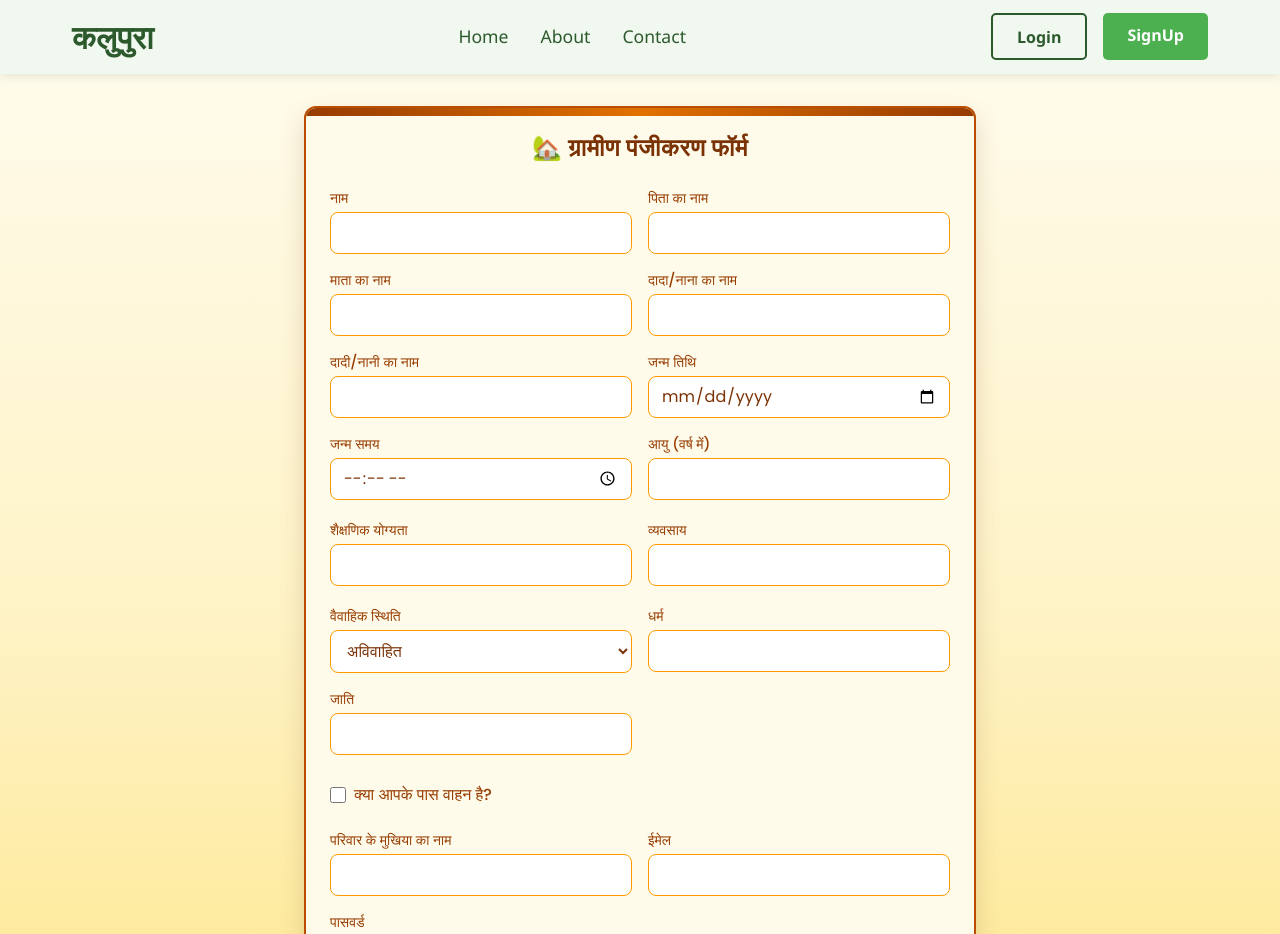
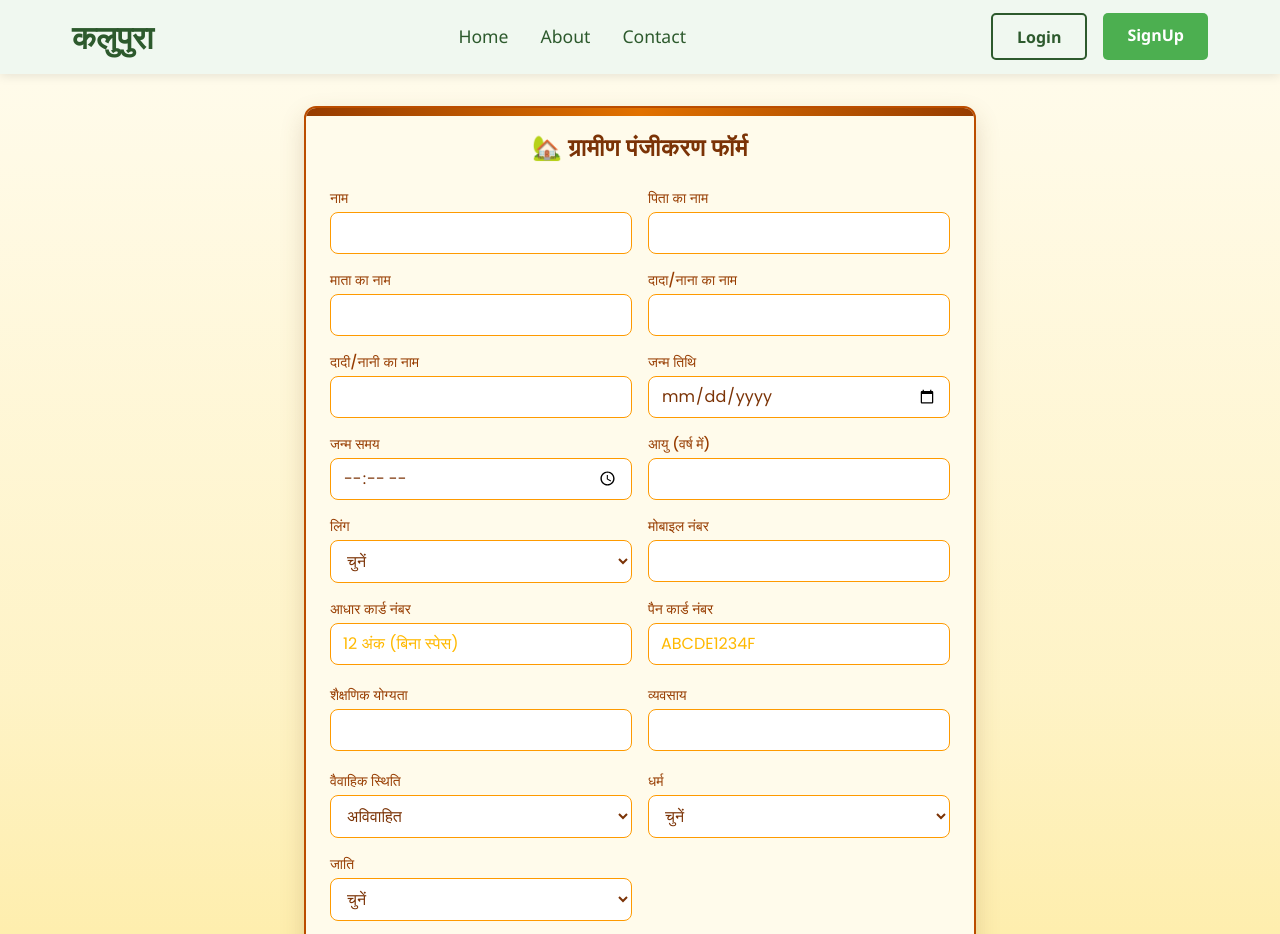
Before and after one commit to bhavy-sharma/Kalupura, a Next.js app in the folder client/: page /registration/admin in a window 1280 px wide. Shown: the top 934 px of the page. Built offline with nearby package versions, Linux system fonts and the light colour scheme.

Commit message:
Admin Details Added

```diff
--- a/client/app/registration/admin/page.js
+++ b/client/app/registration/admin/page.js
@@ -16,6 +16,10 @@ function UserRegister() {
     dob: "",
     dobTime: "",
     age: "",
+    gender: "", // Added
+    phoneNumber: "", // Added
+    aadharNumber: "", // Added
+    panNumber: "", // Added
 
     // Education & Work
     qualification: "",
@@ -24,8 +28,8 @@ function UserRegister() {
     // Marital & Social
     maritalStatus: "single",
     marriageDate: "",
-    dharam: "",
-    jaati: "",
+    dharam: "", // Now a select
+    jaati: "", // Now a select
 
     // Vehicles
     hasVehicle: false,
@@ -75,7 +79,7 @@ function UserRegister() {
 
   return (
     <>
-    <Header/>
+      <Header />
       <div className="min-h-screen flex justify-center items-start pt-8 pb-12 px-4 bg-gradient-to-b from-amber-50 via-amber-100 to-amber-200">
         <motion.div
           initial={{ opacity: 0, y: -30 }}
@@ -106,9 +110,56 @@ function UserRegister() {
                 { label: "जन्म तिथि", name: "dob", type: "date" },
                 { label: "जन्म समय", name: "dobTime", type: "time" },
                 { label: "आयु (वर्ष में)", name: "age", type: "number" },
+                { label: "लिंग", name: "gender", type: "select" },
+                { label: "मोबाइल नंबर", name: "phoneNumber", type: "tel", required: true },
+                { label: "आधार कार्ड नंबर", name: "aadharNumber", type: "text", maxLength: 12 },
+                { label: "पैन कार्ड नंबर", name: "panNumber", type: "text", maxLength: 10 },
               ].map((field, i) => (
                 <div key={i}>
                   <label className="block text-amber-800 text-sm font-medium mb-1">{field.label}</label>
+                  {field.type === "select" && field.name === "gender" ? (
+                    <select
+                      name="gender"
+                      value={formData.gender}
+                      onChange={handleChange}
+                      className="w-full px-3 py-2 border border-amber-500 rounded-lg focus:outline-none focus:ring-2 focus:ring-amber-400 bg-white text-amber-900"
+                    >
+                      <option value="">चुनें</option>
+                      <option value="male">पुरुष</option>
+                      <option value="female">महिला</option>
+                      <option value="other">अन्य</option>
+                    </select>
+                  ) : field.type === "select" && field.name === "jaati" ? (
+                    <select
+                      name="jaati"
+                      value={formData.jaati}
+                      onChange={handleChange}
+                      className="w-full px-3 py-2 border border-amber-500 rounded-lg focus:outline-none focus:ring-2 focus:ring-amber-400 bg-white text-amber-900"
+                    >
+                      <option value="">चुनें</option>
+                      <option value="General">General</option>
+                      <option value="SC">SC</option>
+                      <option value="ST">ST</option>
+                      <option value="OBC">OBC</option>
+                      <option value="Other">अन्य</option>
+                    </select>
+                  ) : field.type === "select" && field.name === "dharam" ? (
+                    <select
+                      name="dharam"
+                      value={formData.dharam}
+                      onChange={handleChange}
+                      className="w-full px-3 py-2 border border-amber-500 rounded-lg focus:outline-none focus:ring-2 focus:ring-amber-400 bg-white text-amber-900"
+                    >
+                      <option value="">चुनें</option>
+                      <option value="Hindu">हिंदू</option>
+                      <option value="Muslim">मुस्लिम</option>
+                      <option value="Christian">ईसाई</option>
+                      <option value="Sikh">सिख</option>
+                      <option value="Buddhist">बौद्ध</option>
+                      <option value="Jain">जैन</option>
+                      <option value="Other">अन्य</option>
+                    </select>
+                  ) : (
                     <input
                       type={field.type || "text"}
                       name={field.name}
@@ -117,8 +168,18 @@ function UserRegister() {
                       required={field.required}
                       min={field.name === "age" ? "0" : undefined}
                       max={field.name === "age" ? "120" : undefined}
+                      maxLength={field.maxLength || undefined}
+                      pattern={field.name === "aadharNumber" ? "[0-9]{12}" : field.name === "panNumber" ? "[A-Z]{5}[0-9]{4}[A-Z]{1}" : undefined}
                       className="w-full px-3 py-2 border border-amber-500 rounded-lg focus:outline-none focus:ring-2 focus:ring-amber-400 bg-white placeholder-amber-400 text-amber-900"
+                      placeholder={
+                        field.name === "aadharNumber"
+                          ? "12 अंक (बिना स्पेस)"
+                          : field.name === "panNumber"
+                          ? "ABCDE1234F"
+                          : ""
+                      }
                     />
+                  )}
                 </div>
               ))}
             </div>
@@ -179,23 +240,37 @@ function UserRegister() {
 
               <div>
                 <label className="block text-amber-800 text-sm font-medium mb-1">धर्म</label>
-              <input
-                type="text"
+                <select
                   name="dharam"
                   value={formData.dharam}
                   onChange={handleChange}
-                className="w-full px-3 py-2 border border-amber-500 rounded-lg focus:outline-none focus:ring-2 focus:ring-amber-400 bg-white placeholder-amber-400 text-amber-900"
-              />
+                  className="w-full px-3 py-2 border border-amber-500 rounded-lg focus:outline-none focus:ring-2 focus:ring-amber-400 bg-white text-amber-900"
+                >
+                  <option value="">चुनें</option>
+                  <option value="Hindu">हिंदू</option>
+                  <option value="Muslim">मुस्लिम</option>
+                  <option value="Christian">ईसाई</option>
+                  <option value="Sikh">सिख</option>
+                  <option value="Buddhist">बौद्ध</option>
+                  <option value="Jain">जैन</option>
+                  <option value="Other">अन्य</option>
+                </select>
               </div>
               <div>
                 <label className="block text-amber-800 text-sm font-medium mb-1">जाति</label>
-              <input
-                type="text"
+                <select
                   name="jaati"
                   value={formData.jaati}
                   onChange={handleChange}
-                className="w-full px-3 py-2 border border-amber-500 rounded-lg focus:outline-none focus:ring-2 focus:ring-amber-400 bg-white placeholder-amber-400 text-amber-900"
-              />
+                  className="w-full px-3 py-2 border border-amber-500 rounded-lg focus:outline-none focus:ring-2 focus:ring-amber-400 bg-white text-amber-900"
+                >
+                  <option value="">चुनें</option>
+                  <option value="General">General</option>
+                  <option value="SC">SC</option>
+                  <option value="ST">ST</option>
+                  <option value="OBC">OBC</option>
+                  <option value="Other">अन्य</option>
+                </select>
               </div>
             </div>
 
@@ -306,7 +381,7 @@ function UserRegister() {
           </form>
         </motion.div>
       </div>
-    <Footer/>
+      <Footer />
     </>
   );
 }
```
Lines whose indentation alone changed are shown as unchanged.
